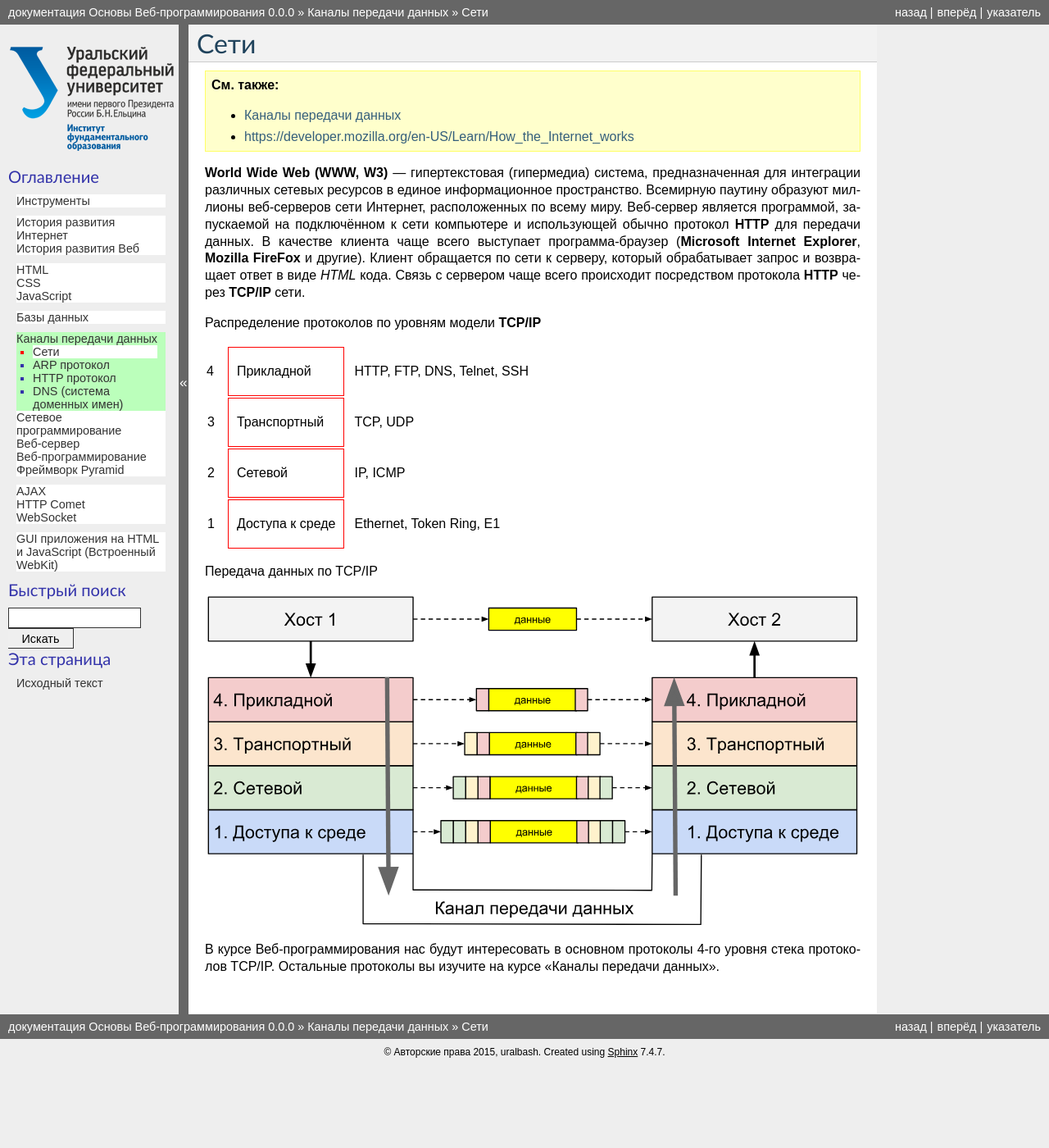
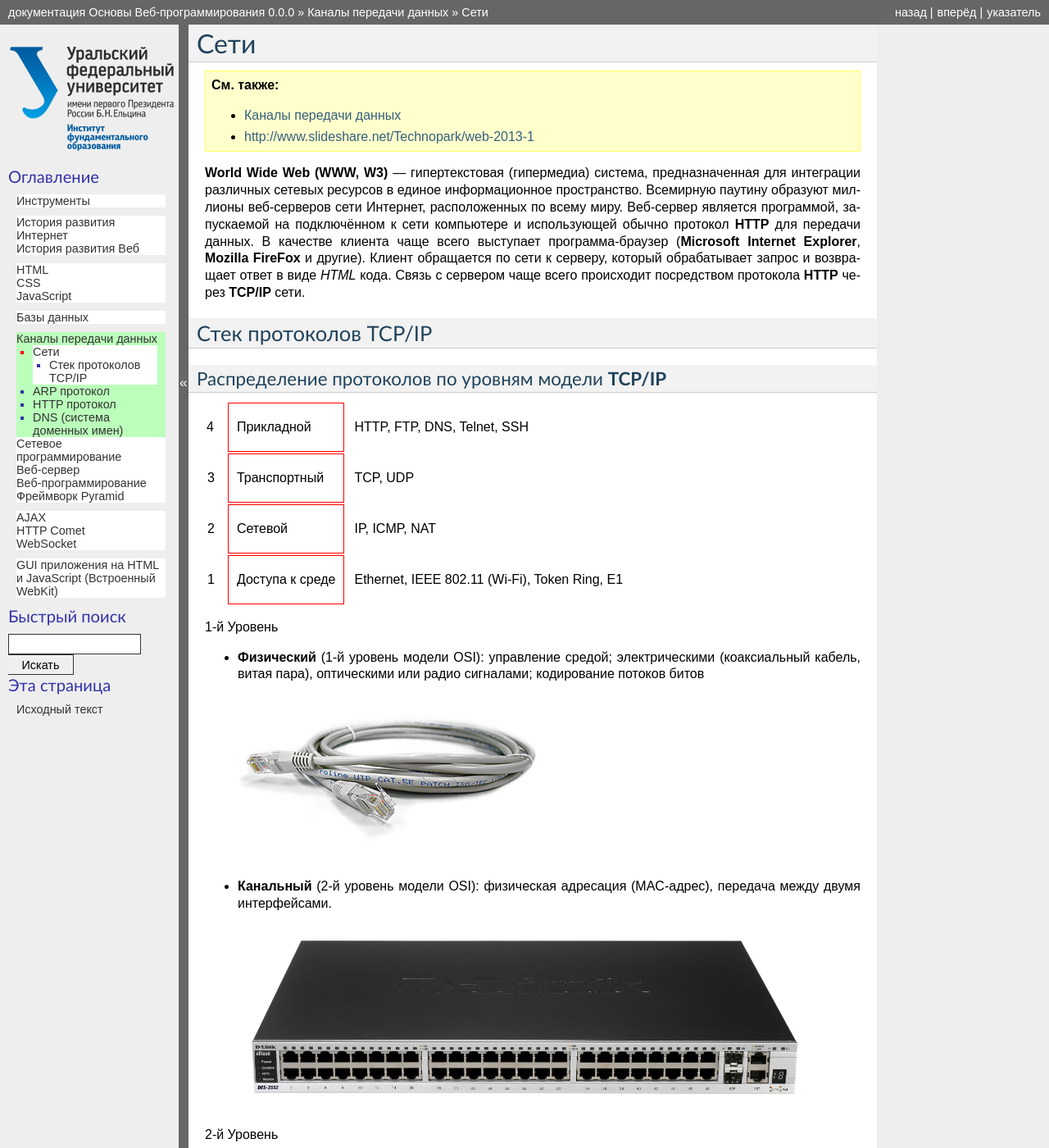
Before and after one commit to ustu/lectures.www, a Sphinx documentation site: the page built from docs/net/net.rst, in a window 1280 px wide and 1400 px high. Shown: the whole window at 82% size. Built offline with Sphinx 7.4.7, drawn with Linux system fonts in a browser that asks for light colours; some of the changed text lies outside the part shown.

```diff
--- a/docs/net/net.rst
+++ b/docs/net/net.rst
@@ -4,7 +4,7 @@
 .. seealso::
 
     * `Каналы передачи данных <http://book.itep.ru/1/intro1.htm>`_
-    * `<https://developer.mozilla.org/en-US/Learn/How_the_Internet_works>`_
+    * `<http://www.slideshare.net/Technopark/web-2013-1>`_
 
 **World Wide Web (WWW, W3)** — гипертекстовая (гипермедиа) система,
 предназначенная для интеграции различных сетевых ресурсов в единое информационное
@@ -18,9 +18,12 @@
 запрос и возвращает ответ в виде `HTML` кода. Связь с сервером чаще всего
 происходит посредством протокола **HTTP** через **TCP/IP** сети.
 
-.. рисунок клиент-серверной архитектуры
+Стек протоколов TCP/IP
+----------------------
 
 Распределение протоколов по уровням модели **TCP/IP**
+~~~~~~~~~~~~~~~~~~~~~~~~~~~~~~~~~~~~~~~~~~~~~~~~~~~~~
+
 
 .. raw:: html
 
@@ -49,7 +52,7 @@
             Сетевой
         </td>
         <td style="padding: 0 0 0 10px">
-            IP, ICMP
+            IP, ICMP, NAT
         </td>
     </tr>
     <tr>
@@ -58,17 +61,54 @@
             Доступа к среде
         </td>
         <td style="padding: 0 0 0 10px">
-            Ethernet, Token Ring, E1
+            Ethernet, IEEE 802.11 (Wi-Fi), Token Ring, E1
         </td>
     </tr>
     </table>
 
+1-й Уровень
+
+* **Физический** (1-й уровень модели OSI): управление средой; электрическими (коаксиальный кабель, витая пара), оптическими или радио сигналами; кодирование потоков битов
+
+  .. image:: /_static/pathcord.jpg
+
+
+* **Канальный** (2-й уровень модели OSI): физическая адресация (MAC-адрес), передача между двумя интерфейсами.
+
+  .. image:: /_static/switch.jpg
+     :width: 700px
+
+2-й Уровень
+
+* **Сетевой** (3-й уровень модели OSI): логическая адресация (IP-адрес), передача между двумя хостами, передача в гетерогенных сетях
+
+
+  .. image:: /_static/router.png
+
+3-й Уровень
+
+* **Транспортный** (4-й уровень модели OSI): надежная доставка (Порт), передача между двумя приложениями, управление потоком байтов
+
 Передача данных по TCP/IP
 
 .. image:: /_static/TCP_IP.svg
-   :align: center
    :width: 800px
 
 В курсе Веб-программирования нас будут интересовать в основном протоколы 4-го
 уровня стека протоколов TCP/IP. Остальные протоколы вы изучите на курсе "Каналы передачи
 данных".
+
+IP
+~~
+
+* 127.0.0.1 - адрес локального компьютера
+* 10.0.0.0/8, 172.16.0.0/12, 192.168.0.0/16 - адреса локальных сетей
+
+Пример сети
+~~~~~~~~~~~
+
+.. seealso::
+
+   * `<https://developer.mozilla.org/en-US/Learn/How_the_Internet_works>`_
+
+.. image:: /_static/net.gif
```
Also changed, not shown: docs/_static/TCP_IP.svg, docs/_static/net.gif (added), docs/_static/pathcord.jpg (added), docs/_static/router.png (added), docs/_static/switch.jpg (added).
